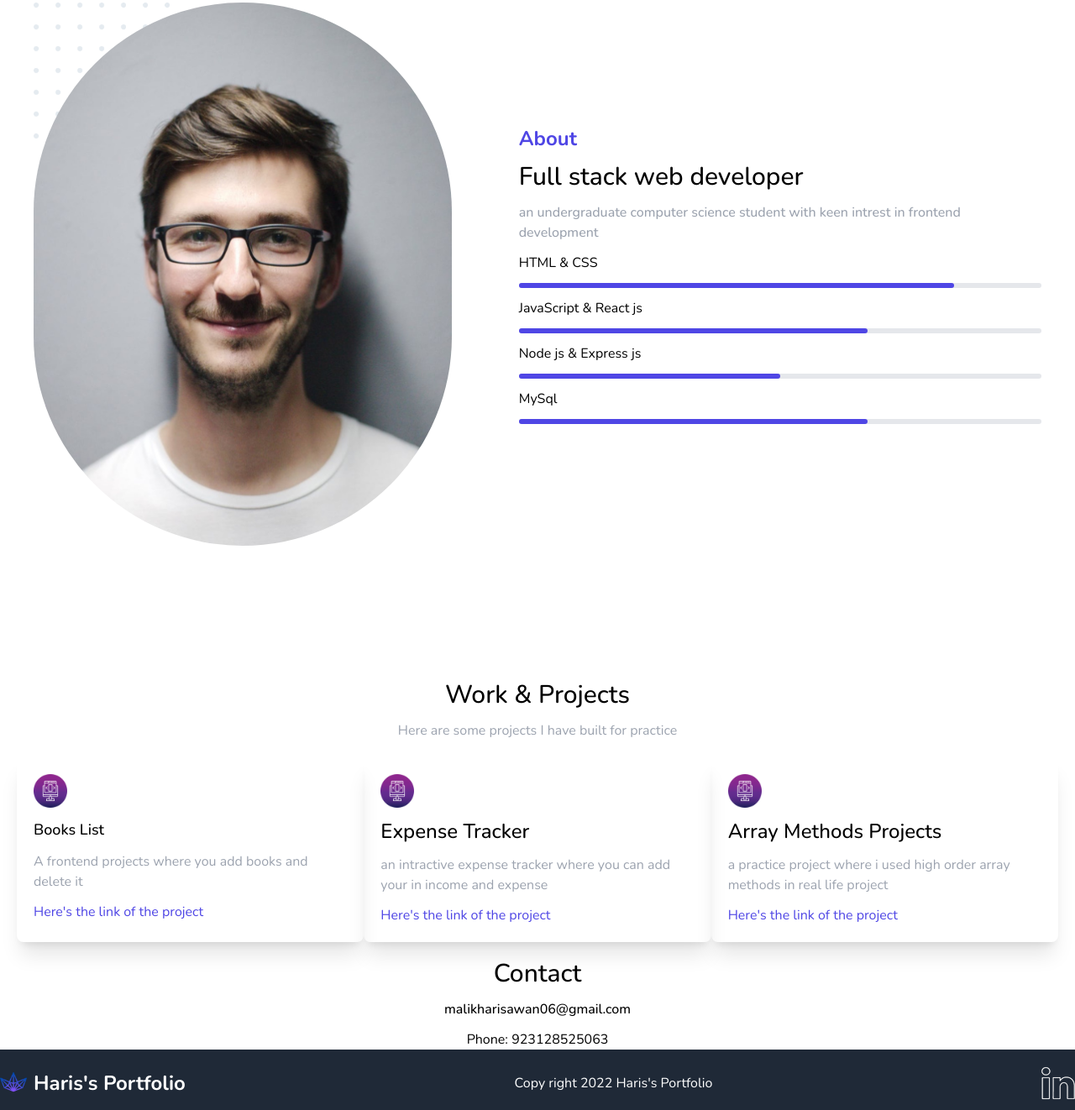
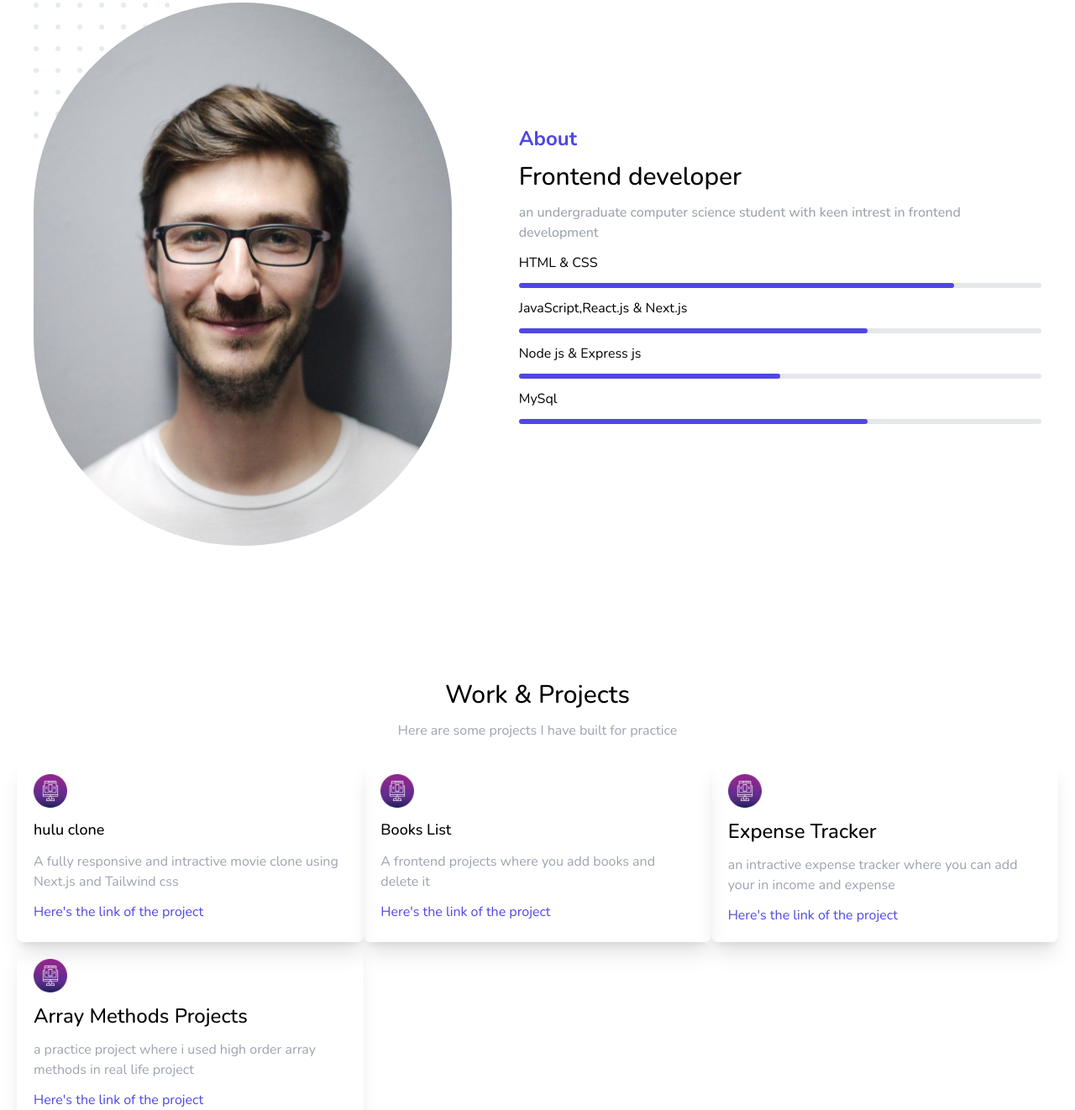
Before and after one commit to malikHarisawan/haris-s-portfolio, a website: page index.html in a window 1280 px wide. Shown: the part 957-2279 px from the top of the page at 84% size. Drawn offline with nearby package versions, Linux system fonts and the light colour scheme.

Commit message:
updated index.html with new project

```diff
--- a/index.html
+++ b/index.html
@@ -80,7 +80,7 @@
       <img class="h-full mx-auto" src="./—Pngtree—hand drawn programmer design app_4846946.png" alt="">
       <div class="hidden lg:flex flex-col gap-5  absolute top-0 bottom-0 ring-6 m-auto bg-indigo-200 h-fit w-1/4 p-9 rounded-sm shadow-xl">
         <h2 class="text-3xl font-bold text-indigo-900 dark:text-white">Hi, I'm Haris</h2>
-        <p class="text-gray-500 dark:text-white">A full stack web developer</p>
+        <p class="text-gray-500 dark:text-white">A Frontend  developer</p>
         <a class="bg-indigo-600 text-1xl text-white w-fit px-3 py-2  rounded-sm" href="#about">Here's more about me</a>
      </div>
     </div>
@@ -96,13 +96,13 @@
 
             <div class="my-auto flex flex-col gap-3 ">
                 <h1 class="text-indigo-600 text-2xl font-bold">About</h1>
-                <h1 class="text-3xl font-medium ">Full stack web developer</h1>
+                <h1 class="text-3xl font-medium ">Frontend developer</h1>
                 <p class="text-gray-400 font-medium">an undergraduate computer science student with keen intrest in frontend development</p>
                 <h2>HTML & CSS</h2>
                 <div class="w-full bg-gray-200 rounded-md"><div class="w-5/6 bg-indigo-600 h-1.5 rounded-md">
                 </div>
             </div>
-                <h2>JavaScript & React js</h2>
+                <h2>JavaScript,React.js & Next.js </h2>
                 <div class="w-full bg-gray-200 rounded-md"><div class="w-4/6 bg-indigo-600 h-1.5 rounded-md">
                 </div>
             </div>
@@ -126,6 +126,12 @@
         </div>
 
         <div class="p-5 mb-10 flex flex-wrap">
+          <div class="w-full md:w-4/12 shadow-xl rounded-lg p-5 flex flex-col gap-3 ">
+            <img class="w-10" src="./icon.png" alt="">
+            <h1 class="text-lg font-medium">hulu clone</h1>
+            <p class="text-gray-400">A fully responsive and intractive movie clone using Next.js and Tailwind css</p>
+            <a class="text-indigo-600" href="https://hulu-clone-woad-six.vercel.app/">Here's the link of the project</a>
+        </div>
         <div class="w-full md:w-4/12 shadow-xl rounded-lg p-5 flex flex-col gap-3 ">
             <img class="w-10" src="./icon.png" alt="">
             <h1 class="text-lg font-medium">Books List</h1>
```
